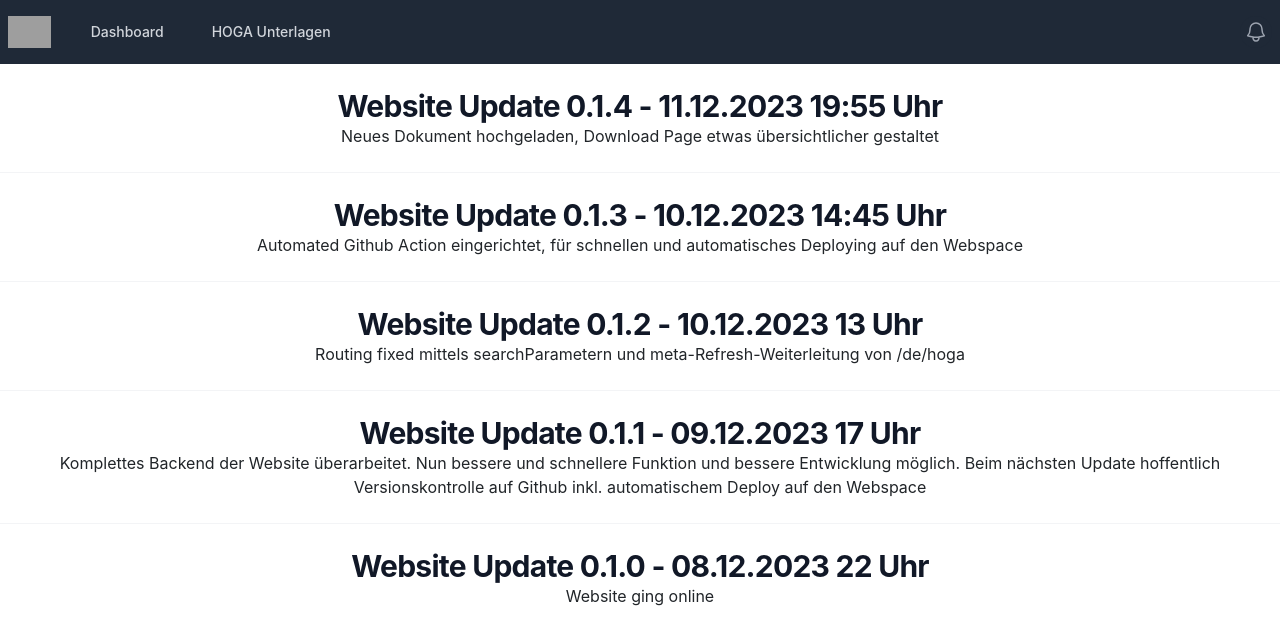
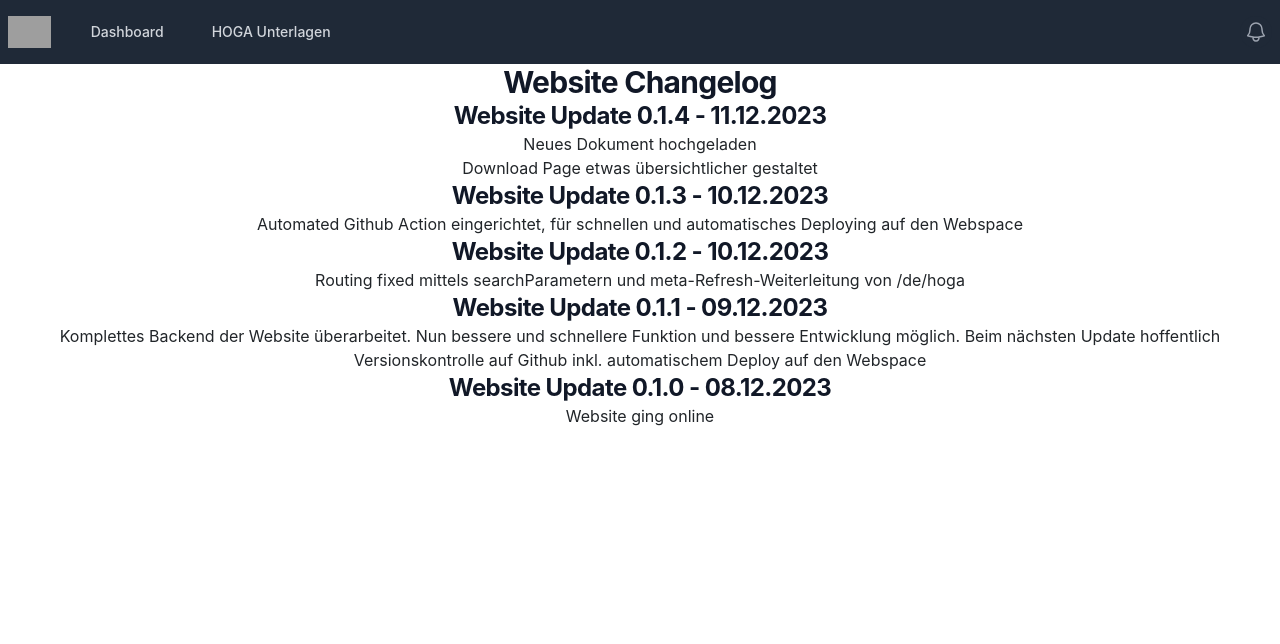
Before and after one commit to JustALostSoul/SoulNet, a React (Create React App) app: page /de in a window 1280 px wide. Shown: the top 644 px of the page. Built offline with nearby package versions, Linux system fonts and the light colour scheme; grey boxes are pictures that could not be loaded; the HTML template or start-up script is replaced by a standard one.

Commit message:
Implemented Markdown Changelog

```diff
--- a/package.json
+++ b/package.json
@@ -14,6 +14,7 @@
     "react": "^18.2.0",
     "react-bootstrap": "^2.9.1",
     "react-dom": "^18.2.0",
+    "react-markdown": "^9.0.1",
     "react-router-dom": "^6.20.1",
     "react-scripts": "5.0.1",
     "web-vitals": "^2.1.4",
--- a/src/pages/dashboard.js
+++ b/src/pages/dashboard.js
@@ -1,39 +1,42 @@
-const messages = [
-    {
-        name: "Website Update 0.1.4 - 11.12.2023 19:55 Uhr",
-        content: "Neues Dokument hochgeladen, Download Page etwas übersichtlicher gestaltet"
-    },
-    {
-        name: "Website Update 0.1.3 - 10.12.2023 14:45 Uhr",
-        content: "Automated Github Action eingerichtet, für schnellen und automatisches Deploying auf den Webspace"
-    },
-    {
-        name: "Website Update 0.1.2 - 10.12.2023 13 Uhr",
-        content: "Routing fixed mittels searchParametern und meta-Refresh-Weiterleitung von /de/hoga"
-    },
-    {
-        name: "Website Update 0.1.1 - 09.12.2023 17 Uhr",
-        content: "Komplettes Backend der Website überarbeitet. Nun bessere und schnellere Funktion und bessere Entwicklung möglich. Beim nächsten Update hoffentlich Versionskontrolle auf Github inkl. automatischem Deploy auf den Webspace"
-    },
-    {
-        name: "Website Update 0.1.0 - 08.12.2023 22 Uhr",
-        content: "Website ging online"
-    },
-]
+import { useEffect } from 'react';
+import { useState } from 'react';
+import Markdown from 'react-markdown';
+
+const markdown = '# Hi, *Pluto*!';
 
 export function Dashboard() {
+    const [content, setContent] = useState("");
+
+    useEffect(() => {
+        fetch("./changelog.md")
+            .then((res) => res.text())
+            .then((text) => setContent(text));
+    }, []);
+
     return(
         <div>
-            <ul className="divide-y divide-gray-100">
-                {messages.map((msg) => (
-                    <li key={msg.name}>
-                        <div className="mx-auto max-w-7xl px-4 py-6 sm:px-6 lg:px-8">
-                            <h1 className="text-3xl font-bold tracking-tight text-gray-900">{msg.name}</h1>
-                            <p>{msg.content}</p>
-                        </div>
-                    </li>
-                ))}
-            </ul>
+            <Markdown
+                className="markdown"
+                children={content}
+                components={{
+                    h1(props) {
+                        const {node, ...rest} = props
+                        return <h1 class='text-3xl font-bold tracking-tight text-gray-900' {...rest}/>
+                    },
+                    h2(props) {
+                        const {node, ...rest} = props
+                        return <h2 class='text-2xl font-bold tracking-tight text-gray-900' {...rest}/>
+                    },
+                    h3(props) {
+                        const {node, ...rest} = props
+                        return <h3 class='text-xl font-bold tracking-tight text-gray-900' {...rest}/>
+                    },
+                    ul(props){
+                        const{node, ...rest} = props
+                        return <ul class='list-disc' {...rest}/>
+                    }
+                }}
+            / >
         </div>
     )
 }
```
Also changed, not shown: public/changelog.md (added), 1 other file (tests, documents, lock files or other folders).
